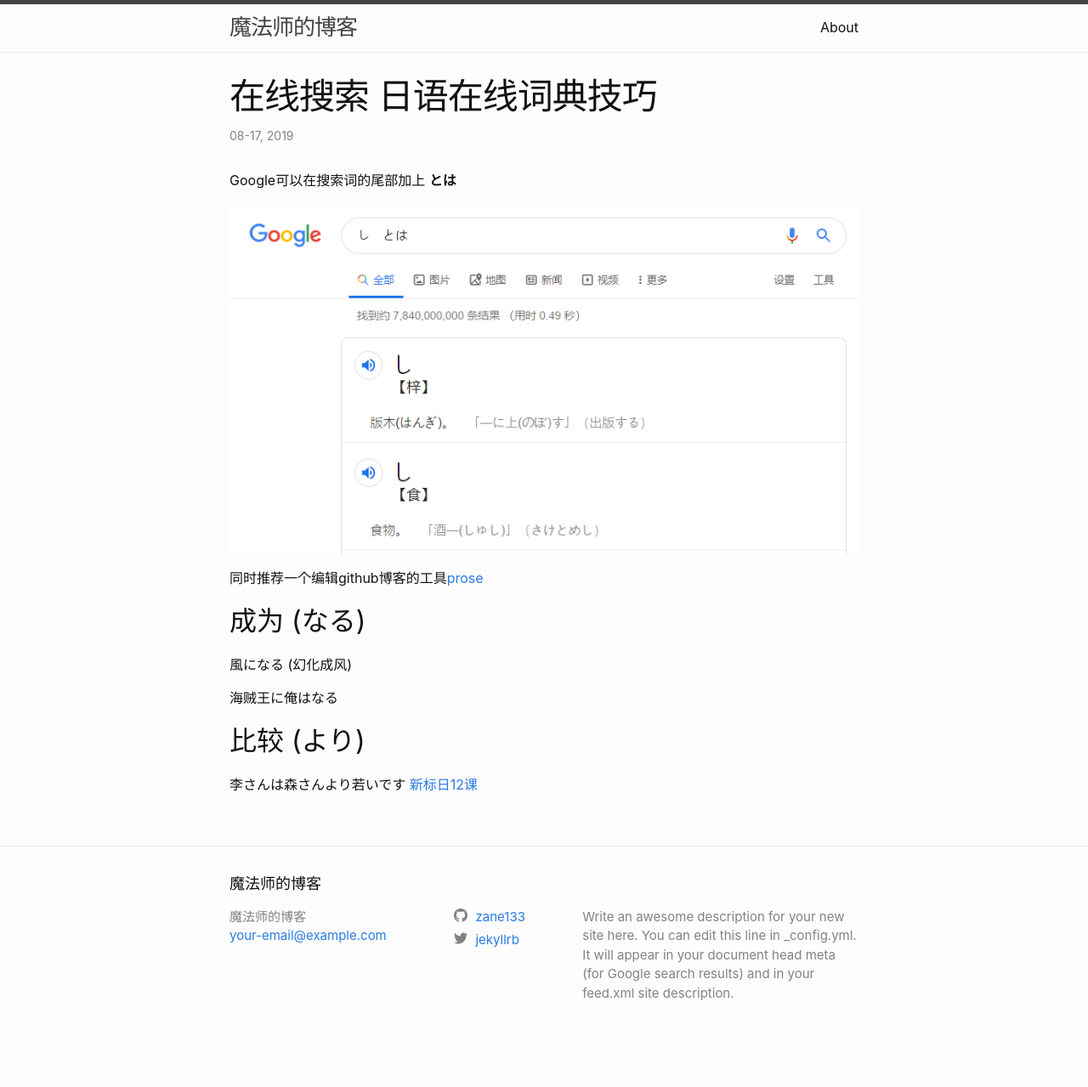
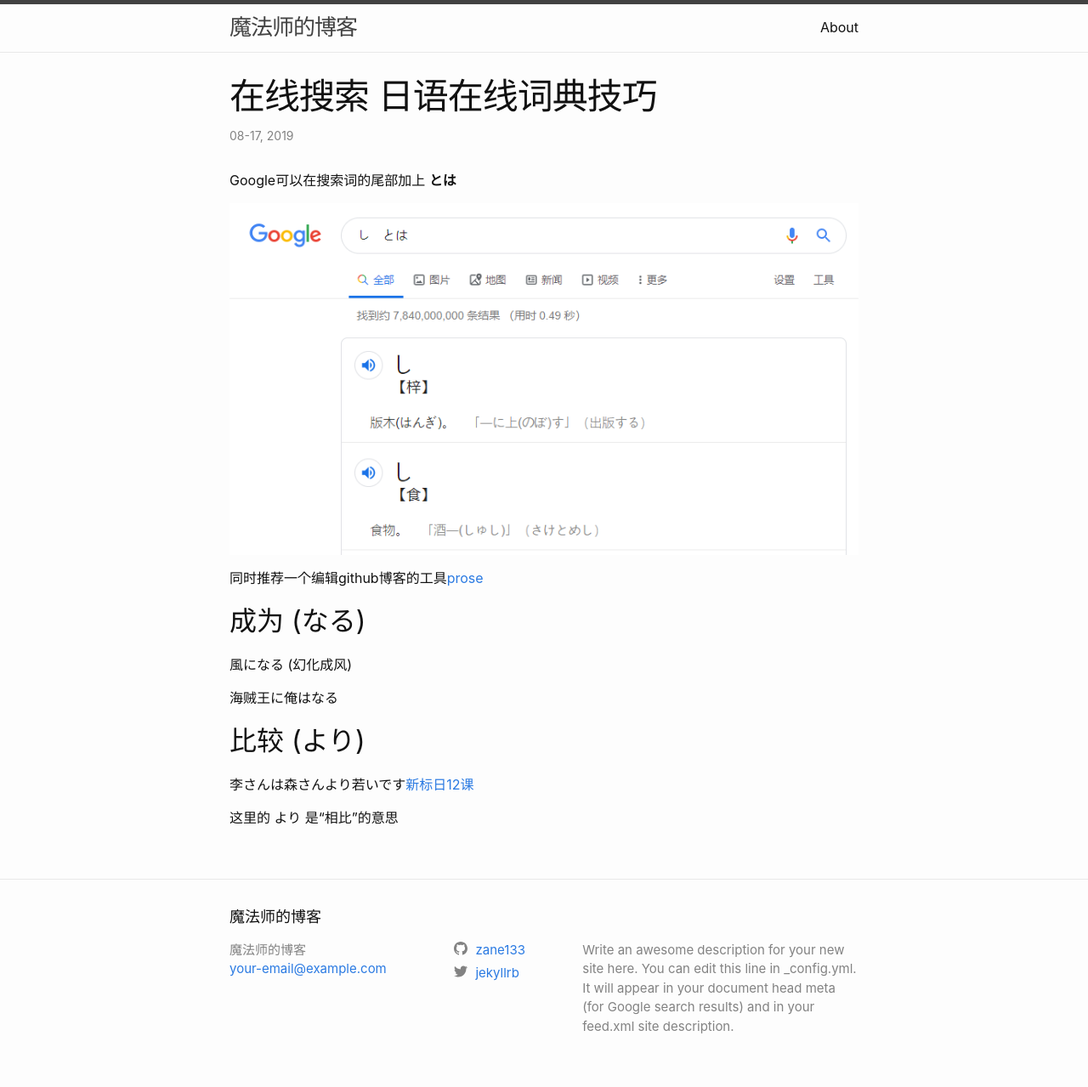
Before and after one commit to zane133/zane133.github.io, a Jekyll site: the page built from _posts/2019-08-17-japanese_study.markdown, in a window 1280 px wide. Shown: the whole page at 85% size. Built offline with Jekyll 4.4.1, drawn with Linux system fonts in a browser that asks for light colours; before the commit the page ends 1240 px from its top, so only the background shows below that.

Commit message:
Update 2019-08-17-japanese_study.markdown

```diff
--- a/_posts/2019-08-17-japanese_study.markdown
+++ b/_posts/2019-08-17-japanese_study.markdown
@@ -17,5 +17,6 @@ Google可以在搜索词的尾部加上 **とは**
 海贼王に俺はなる
 
 ## 比较 (より)
-李さんは森さんより若いです
-[新标日12课](https://www.bilibili.com/video/av14150839/?p=14)
+李さんは森さんより若いです[新标日12课](https://www.bilibili.com/video/av14150839/?p=14)
+
+这里的 より 是“相比”的意思
```
